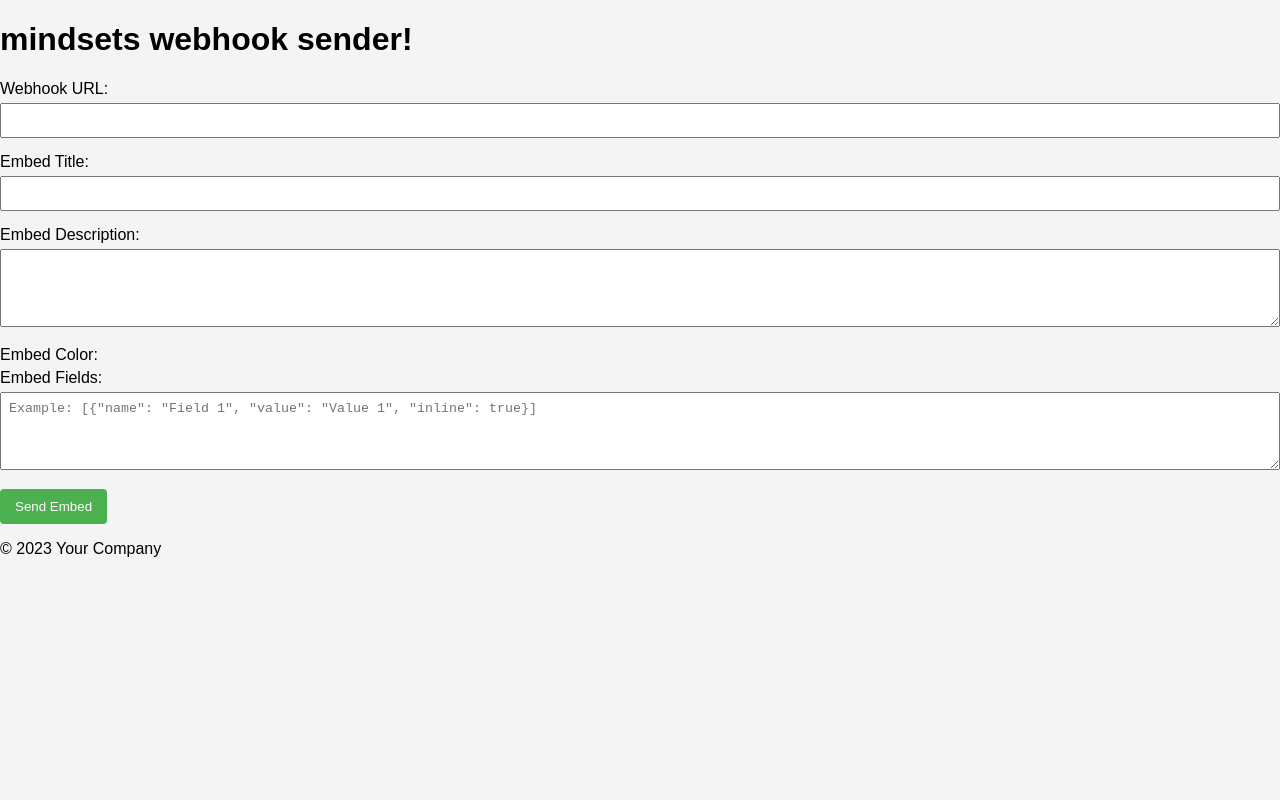
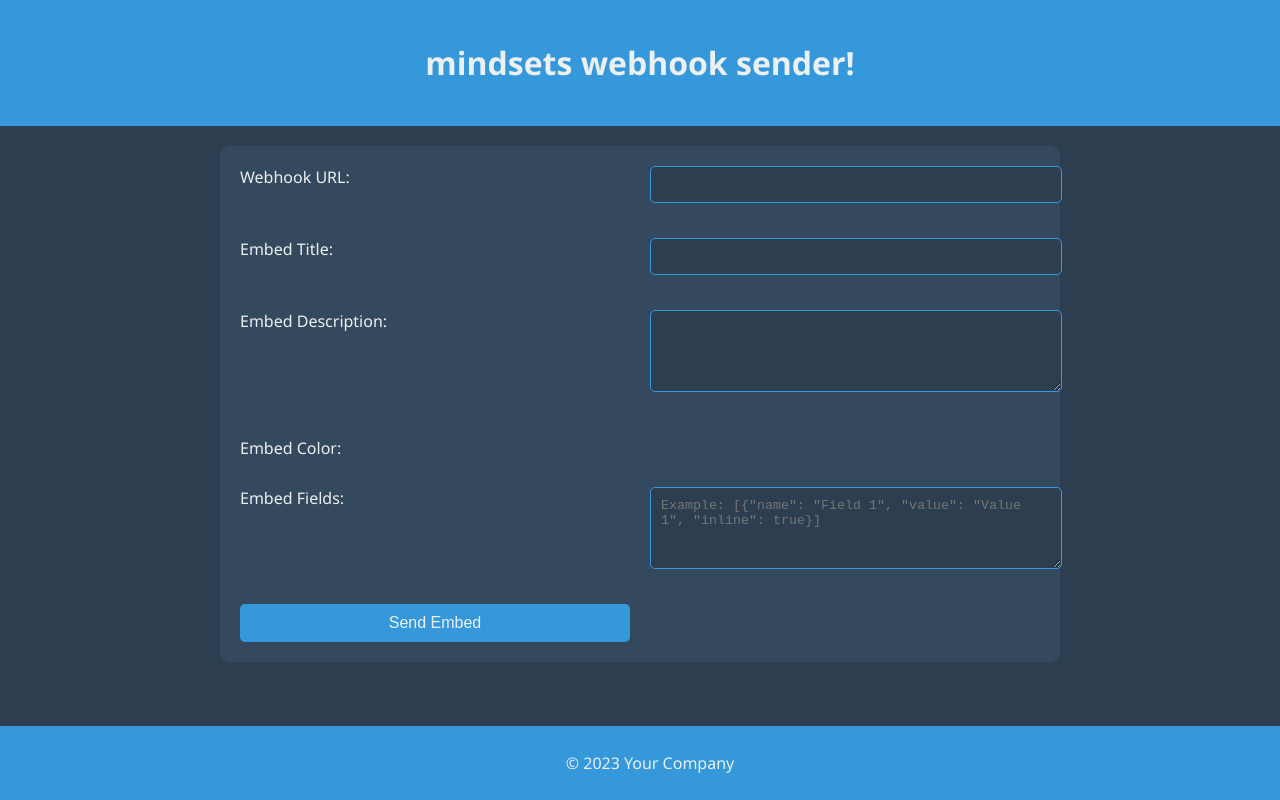
Before and after one commit to mindsetpro/minds-webhook-builder, a plain HTML site: page index.html in a window 1280 px wide. Drawn offline with Linux system fonts and the light colour scheme.

Commit message:
Update styles.css

```diff
--- a/styles.css
+++ b/styles.css
@@ -1,44 +1,77 @@
 body {
-    font-family: 'Arial', sans-serif;
-    background-color: #f4f4f4;
+    background-color: #2c3e50;
+    color: #ecf0f1;
+    font-family: 'Segoe UI', Tahoma, Geneva, Verdana, sans-serif;
     margin: 0;
     padding: 0;
 }
 
-.container {
-    max-width: 600px;
-    margin: 50px auto;
-    background-color: #fff;
+header {
+    background-color: #3498db;
     padding: 20px;
-    border-radius: 8px;
-    box-shadow: 0 0 10px rgba(0, 0, 0, 0.1);
+    text-align: center;
+}
+
+main {
+    max-width: 800px;
+    margin: 20px auto;
+    background-color: #34495e;
+    padding: 20px;
+    border-radius: 10px;
+}
+
+form {
+    display: grid;
+    grid-template-columns: repeat(auto-fill, minmax(300px, 1fr));
+    grid-gap: 20px;
 }
 
 label {
+    font-size: 16px;
+    margin-bottom: 8px;
     display: block;
-    margin-bottom: 5px;
 }
 
-input, textarea {
+input,
+textarea {
     width: 100%;
-    padding: 8px;
+    padding: 10px;
     margin-bottom: 15px;
-    box-sizing: border-box;
+    border: 1px solid #3498db;
+    border-radius: 5px;
+    background-color: #2c3e50;
+    color: #ecf0f1;
 }
 
 button {
-    background-color: #4caf50;
-    color: white;
+    background-color: #3498db;
+    color: #ecf0f1;
     padding: 10px 15px;
     border: none;
-    border-radius: 4px;
+    border-radius: 5px;
     cursor: pointer;
+    font-size: 16px;
 }
 
 button:hover {
-    background-color: #45a049;
+    background-color: #2980b9;
 }
 
-.hidden {
-    display: none;
+.color-picker-label {
+    margin-top: 10px;
 }
+
+.color-picker {
+    width: 100px;
+    height: 25px;
+    margin-bottom: 10px;
+}
+
+footer {
+    background-color: #3498db;
+    padding: 10px;
+    text-align: center;
+    position: fixed;
+    bottom: 0;
+    width: 100%;
+}
```
